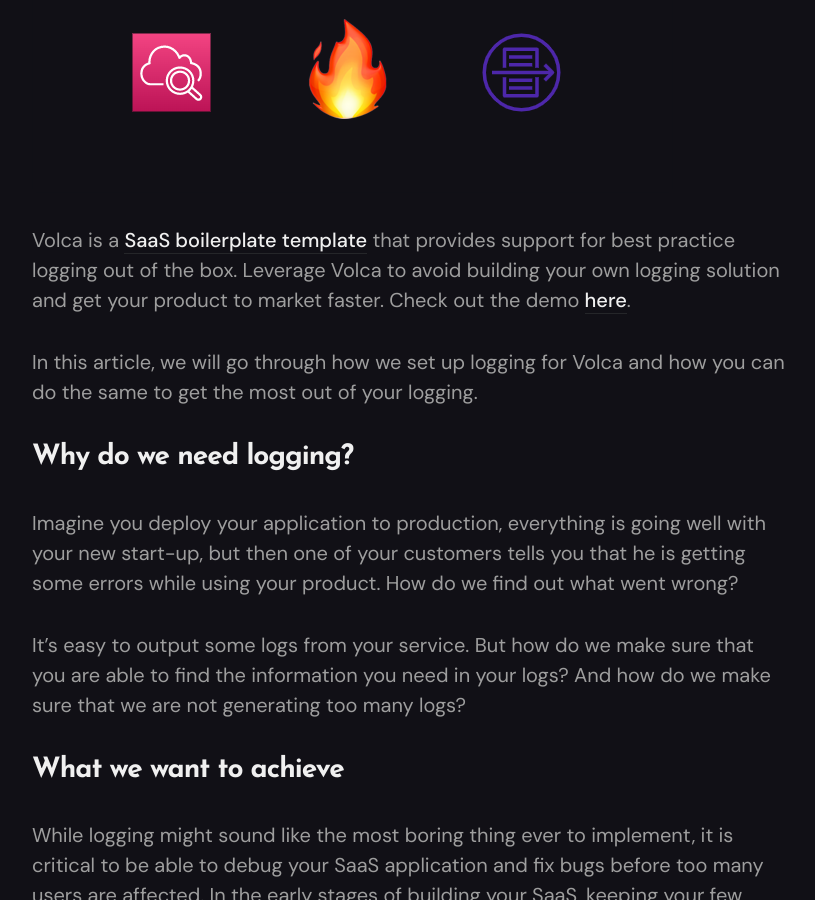
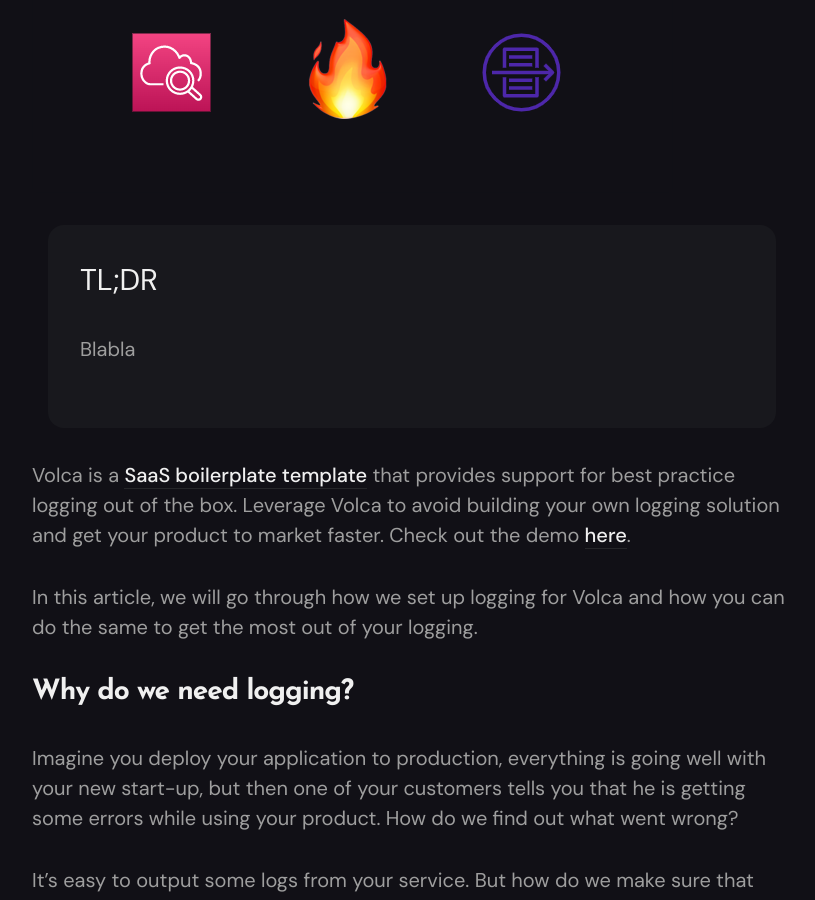
Before and after one commit to volca-io/volca-io.github.io, a Jekyll site: the page built from _pages/logging.md, in a window 1280 px wide and 900 px high, scrolled down 646 px. Shown: the whole window, without its empty margins (228-1043 px from the left). Built offline with Jekyll 4.4.1, drawn with Linux system fonts in a browser that asks for light colours; nearby versions of some CDN libraries.

Commit message:
Update logging.md

```diff
--- a/_pages/logging.md
+++ b/_pages/logging.md
@@ -7,6 +7,8 @@
 ---
 
 ![Logging](/images/logging.png "Logging")
+
+{% include tldr.html content="Blabla" %}
 
 Volca is a [SaaS boilerplate template](https://volca.io) that provides support for best practice logging out of the box. Leverage Volca to avoid building your own logging solution and get your product to market faster. Check out the demo [here](https://app.demo.volca.io).
 
```
